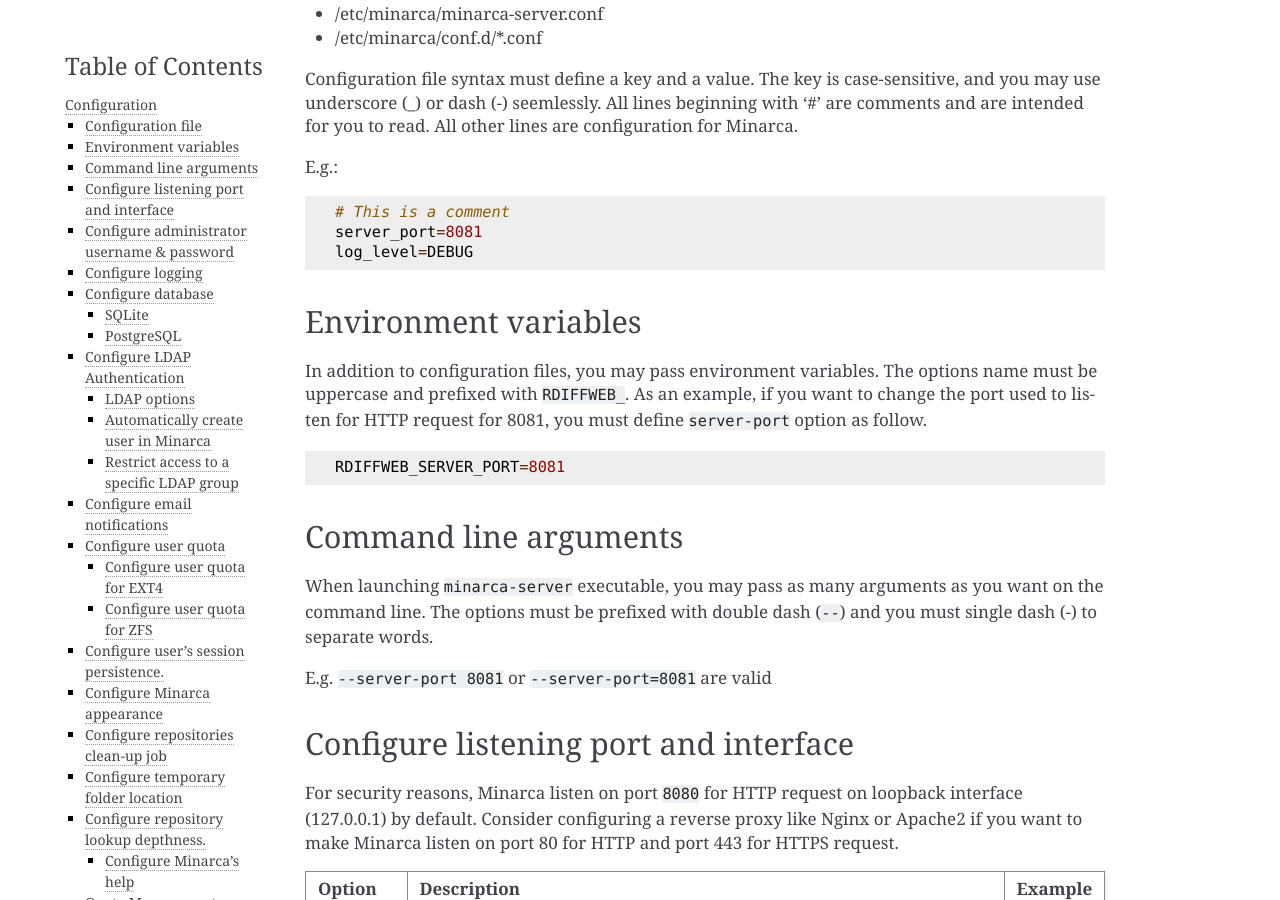
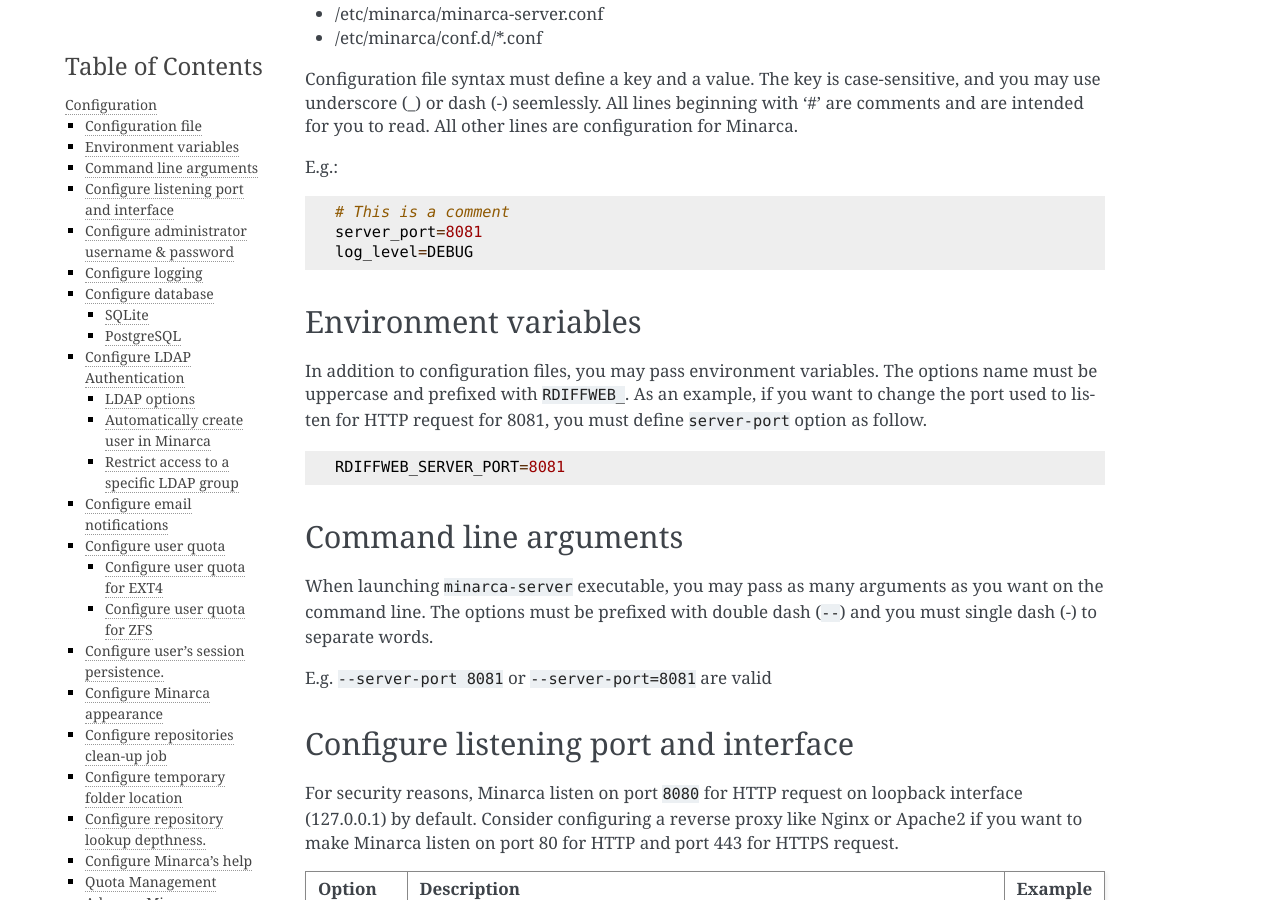
Before and after one commit to ikus060/minarca, a Sphinx documentation site: the page built from doc/configuration.md, in a window 1280 px wide and 900 px high, scrolled down 595 px. Built offline with Sphinx 7.4.7, drawn with Linux system fonts in a browser that asks for light colours.

```diff
--- a/doc/configuration.md
+++ b/doc/configuration.md
@@ -319,7 +319,7 @@ When defining the UserRoot value for a user, Minarca will scan the content of th
 | --- | --- | --- |
 | --max-depth | Define the maximum folder depthness to search into the user's root directory to find repositories. This is commonly used if your repositories are organised with multiple sub-folders. Default: 5 | 10 |
 
-### Configure Minarca's help
+## Configure Minarca's help
 
 It's also possible to customized how the users are reaching your company by
 defining a custom web page. By defining this option, users needing your help
```
